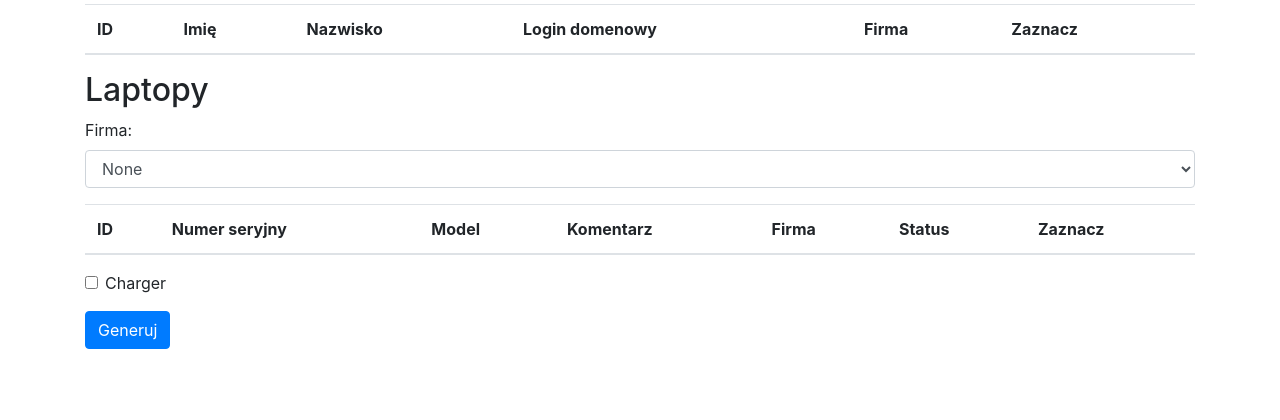
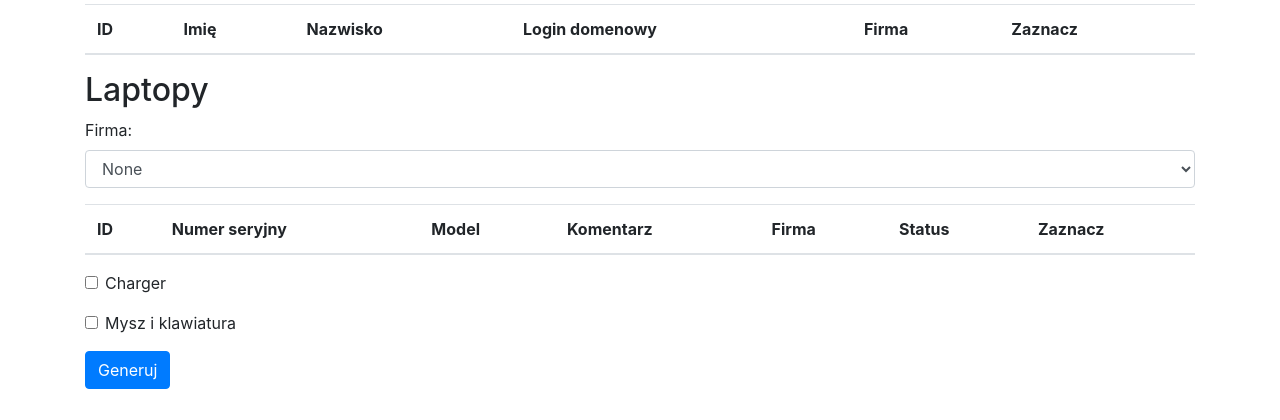
Before and after one commit to SZKYTU/AutoRaport, a Flask app: page /protocol in a window 1280 px wide. Shown: the part 380-800 px from the top of the page. Run offline with Flask 3, Linux system fonts and the light colour scheme; lists and menus that the app fills with data are empty; some libraries are stand-ins or nearby versions.

Commit message:
add mouse&keyboard checkbox and db column

```diff
--- a/__init__.py
+++ b/__init__.py
@@ -107,10 +107,10 @@ def get_protocol_status(protocol_id):
 @app.route('/protocol/return', methods=['POST'])
 def protoco_return():
     data = request.get_json()
-    # data == [user.id, laptop.id, chargerStatus] ...carbonara
+    # data == [user.id, laptop.id, chargerStatus, mouse_keyboard_status] ...carbonara
     if not data:
         return jsonify({'error': 'response error'}), 400
-    if len(data) != 3:
+    if len(data) != 4:
         return jsonify({'error': 'response error (array)'}), 400
 
     user = session.query(User).get(data[0])
@@ -120,15 +120,17 @@ def protoco_return():
                         laptop_id=data[1],
                         user_id=data[0],
                         charger=data[2],
+                        mouse_keyboard_status=data[3],
                         coment='No comments',
                         scan_receiving=b'None',
                         scan_delivery=b'None')
 
     try:
         session.add(protocol)
-        print(data[1])
+
         session.execute(update(Laptop).where(
             Laptop.id == data[1]).values(status=0))
+
         session.commit()
         return jsonify({'success': 'success'})
     except IntegrityError:
--- a/models.py
+++ b/models.py
@@ -38,7 +38,8 @@ class Protocol(Base):
     last_name = Column(String(50), nullable=False)
     laptop_id = Column(Integer, ForeignKey('laptops.id'), nullable=False)
     user_id = Column(Integer, ForeignKey('users.id'), nullable=False)
-    charger = Column(String(50))
+    charger = Column(String(3))
+    mouse_keyboard_status = Column(String(3))
     coment = Column(String(200))
     scan_receiving = Column(LargeBinary)
     scan_delivery = Column(LargeBinary)
--- a/static/protocol_post.js
+++ b/static/protocol_post.js
@@ -108,7 +108,14 @@ company.addEventListener("change", (event) => {
 generateButton.addEventListener("click", function () {
   const chargerCheckbox = document.getElementById("charger");
   const chargerStatus = chargerCheckbox.checked ? 1 : 0;
-  devices.push(chargerStatus);
+
+  const mouse_keyboard_statusCheckbox = document.getElementById(
+    "mouse_keyboard_status"
+  );
+  const mouse_keyboard_status = mouse_keyboard_statusCheckbox.checked ? 1 : 0;
+
+  console.log(chargerStatus, mouse_keyboard_status);
+  devices.push(chargerStatus, mouse_keyboard_status);
 
   fetch("/protocol/return", {
     method: "POST",
--- a/templates/protocol.html
+++ b/templates/protocol.html
@@ -99,6 +99,18 @@
         <label class="form-check-label" for="charger">Charger</label>
       </div>
 
+      <div class="form-group form-check">
+        <input
+          type="checkbox"
+          class="form-check-input"
+          id="mouse_keyboard_status"
+          name="mouse_keyboard_status"
+        />
+        <label class="form-check-label" for="mouse_keyboard_status"
+          >Mysz i klawiatura</label
+        >
+      </div>
+
       <div class="d-flex justify-content-between align-items-center">
         <button id="generate" class="btn btn-primary">Generuj</button>
       </div>
```
